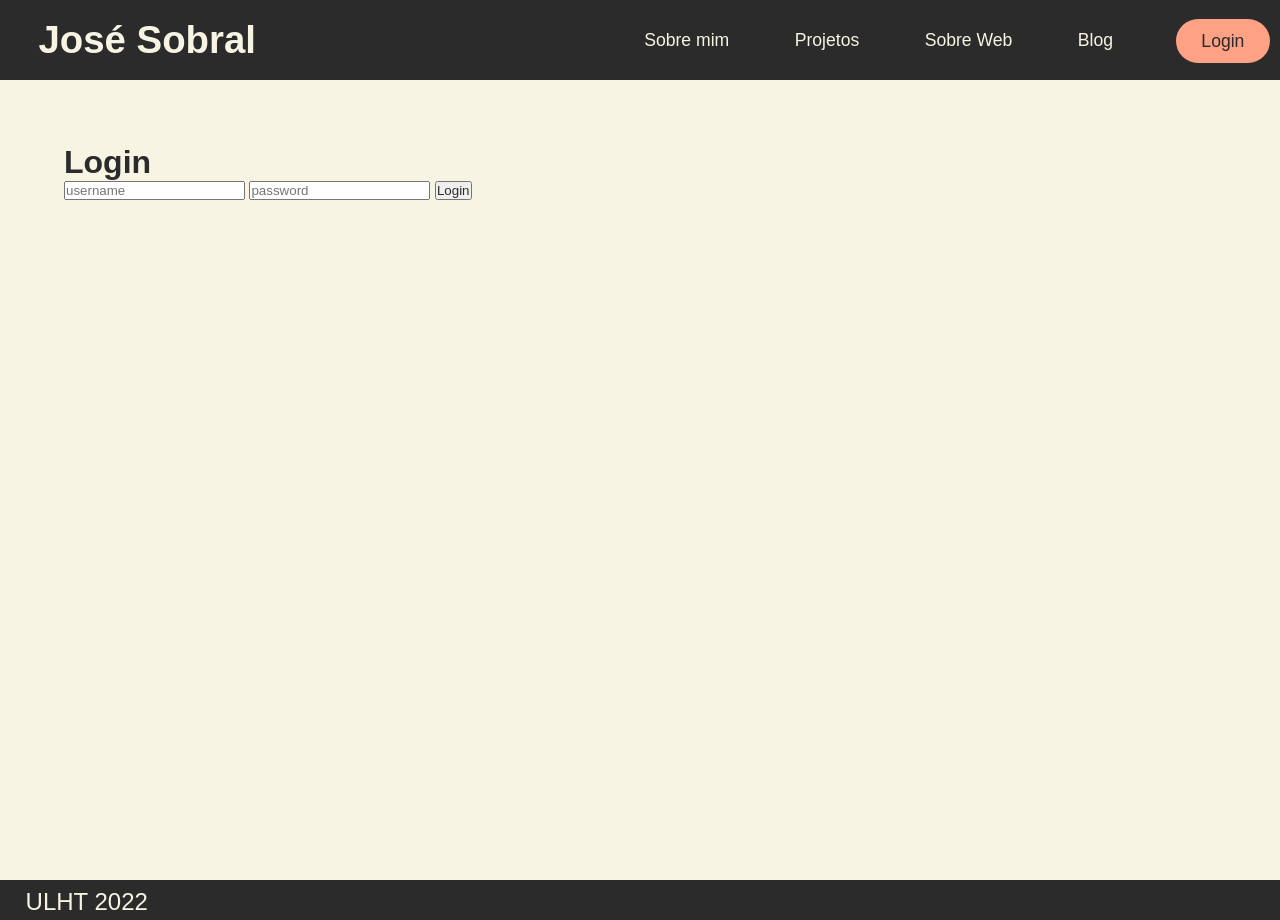
After one commit to josesobral22005813/pw-portfolio-22005813, a Django app: page /login/ in a window 1280 px wide. The commit adds this page. Run offline with Django 4.2, Linux system fonts and the light colour scheme; parts of the project's set-up code (start-up, migrations or seed data) failed here and were passed over.

Commit message:
Login done

```diff
--- a/portfolio/static/portfolio/css/layout.css
+++ b/portfolio/static/portfolio/css/layout.css
@@ -94,7 +94,27 @@ nav a:hover {
   border-radius: 250px;
 }
 
+#logout {
+  background-color: #FFA185;
+  border: 0;
+  padding: 1.5vh 2vw 4vh 2vw;
+  height: 2vh;
+  text-align: center;
+  margin-top: 2.2vh;
+  margin-left: 30px;
+  margin-right: 10px;
+  transition: 0.3s;
+  text-decoration: none;
+  font-size: 2.2vh;
+  color: #2A2B2A;
+  border-radius: 250px;
+}
+
 #login:hover {
+  background-color: #FBB99D;
+}
+
+#logout:hover {
   background-color: #FBB99D;
 }
 
--- a/portfolio/templates/portfolio/layout.html
+++ b/portfolio/templates/portfolio/layout.html
@@ -32,7 +32,11 @@
             </div>
         </div>
         <a href="{% url 'portfolio:blog' %}">Blog</a>
-        <a href="{% url 'portfolio:home' %}" id="login">Login</a>
+        {% if not request.user.is_authenticated %}
+        <a href="{% url 'portfolio:login' %}" id="login">Login</a>
+        {% else %}
+        <a href="{% url 'portfolio:logout' %}" id="logout">Logout</a>
+        {% endif %}
     </nav>
 </header>
 <main>
--- /dev/null
+++ b/portfolio/templates/portfolio/login.html
@@ -0,0 +1,16 @@
+{% extends "portfolio/layout.html" %}
+
+
+{% block main %}
+    <h1>Login</h1>
+    {% if message %}
+      <p> {{ message }} </p>
+    {% endif %}
+    <form action="" method="post">
+        {% csrf_token %}
+        <input type="text" name="username" placeholder="username">
+        <input type="password" name="password" placeholder="password">
+
+        <input type="submit" value="Login">
+    </form>
+{% endblock main %}
--- a/portfolio/urls.py
+++ b/portfolio/urls.py
@@ -18,4 +18,6 @@ urlpatterns = [
     path('new/', views.new_post_view, name='new'),
     path('edit/<int:post_id>', views.edit_post_view, name='edit'),
     path('delete/<int:post_id>', views.delete_post_view, name='delete'),
+    path('login/', views.view_login, name='login'),
+    path('logout/', views.view_logout, name='logout'),
 ]
--- a/portfolio/views.py
+++ b/portfolio/views.py
@@ -4,6 +4,8 @@ from django.urls import reverse
 from .forms import PostForm
 from .models import *
 from .quizz import desenha_grafico_resultados
+from django.contrib.auth.decorators import login_required
+from django.contrib.auth import authenticate, login, logout
 
 
 def home_page_view(request):
@@ -61,6 +63,9 @@ def blog_page_view(request):
 
 
 def new_post_view(request):
+    if not request.user.is_authenticated:
+        return HttpResponseRedirect(reverse('portfolio:login'))
+
     form = PostForm(request.POST or None)
     if form.is_valid():
         form.save()
@@ -72,6 +77,9 @@ def new_post_view(request):
 
 
 def edit_post_view(request, post_id):
+    if not request.user.is_authenticated:
+        return HttpResponseRedirect(reverse('portfolio:login'))
+
     post = Post.objects.get(id=post_id)
     form = PostForm(request.POST or None, instance=post)
 
@@ -86,3 +94,30 @@ def edit_post_view(request, post_id):
 def delete_post_view(request, post_id):
     Post.objects.get(id=post_id).delete()
     return HttpResponseRedirect(reverse('portfolio:blog'))
+
+def view_login(request):
+    if request.method == 'POST':
+        username = request.POST['username']
+        password = request.POST['password']
+
+        user = authenticate(
+            request,
+            username=username,
+            password=password)
+
+        if user is not None:
+            login(request, user)
+            return HttpResponseRedirect(reverse('portfolio:home'))
+        else:
+            return render(request, 'portfolio/login.html', {
+                'message': 'Credenciais invalidas.'
+            })
+
+    return render(request, 'portfolio/login.html')
+
+def view_logout(request):
+    logout(request)
+
+    return render(request, 'portfolio/login.html', {
+                'message': 'Foi desconetado.'
+            })
```
Also changed, not shown: portfolio/migrations/0012_alter_post_data.py (added).
